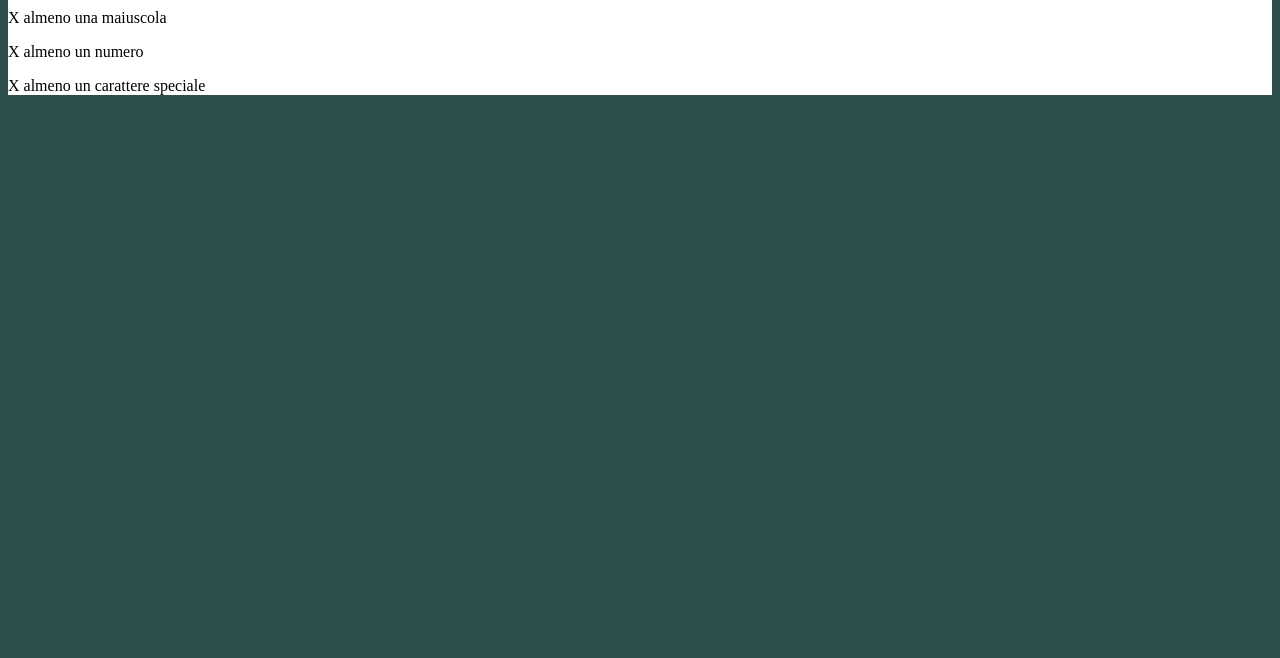
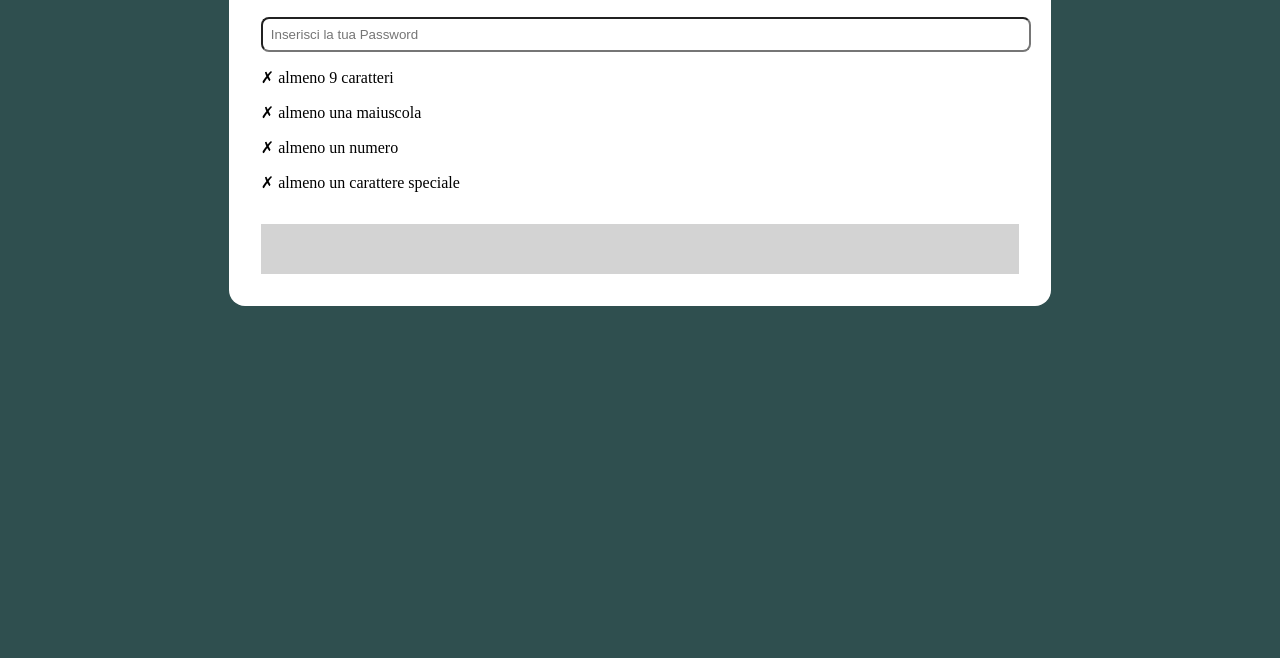
Before and after one commit to CodeYouness/kata-strong-password-validator, a plain HTML site: page index.html in a window 1280 px wide. Shown: the part 142-800 px from the top of the page. Drawn offline with Linux system fonts and the light colour scheme.

Commit message:
centered and added x in a span

```diff
--- a/index.html
+++ b/index.html
@@ -10,14 +10,26 @@
 
 <body>
     <main>
-        <div>
+        <div class="centering">
             <h1>Verifica della Password</h1>
-            <input type="password" name="password" id="password" placeholder="Inserisci la tua Password">
-            <div>
-                <p>X almeno 9 caratteri</p>
-                <p>X almeno una maiuscola</p>
-                <p>X almeno un numero</p>
-                <p>X almeno un carattere speciale</p>
+            <input type="password" name="password" id="password" placeholder="Inserisci la tua Password"
+                class="measure">
+            <div class="checkmark">
+                <p>
+                    <span>&cross;</span> almeno 9 caratteri
+                </p>
+                <p>
+                    <span>&cross;</span> almeno una maiuscola
+                </p>
+                <p>
+                    <span>&cross;</span> almeno un numero
+                </p>
+                <p>
+                    <span>&cross;</span> almeno un carattere speciale
+                </p>
+            </div>
+            <div class="bar">
+
             </div>
         </div>
     </main>
--- a/style.css
+++ b/style.css
@@ -2,10 +2,30 @@ body {
     background-color: darkslategrey;
 }
 
-div {
-    background-color: white;
+h1 {
+    color: darkslategrey;
+    text-align: center;
+    font-size: 3rem;
 }
 
-h1 {
-    color: darkslategrey;
+.centering {
+    padding: 2rem;
+    background-color: white;
+    border-radius: 16px;
+    max-width: 60%;
+    margin-left: auto;
+    margin-right: auto;
 }
+
+.measure {
+    width: calc(100% - 00.5rem);
+    padding: 0.5rem;
+    border-radius: 8px;
+}
+
+.bar {
+    width: 100%;
+    height: 50px;
+    background-color: lightgrey;
+    margin-top: 32px;
+}
```
